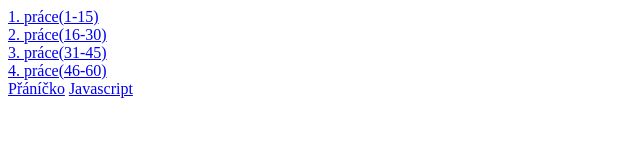
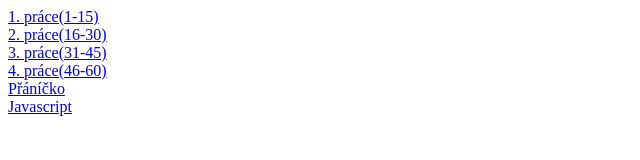
Before and after one commit to SkrblikKacenka/SkrblikKacenka.github.io, a plain HTML site: page index.html in a window 1280 px wide. Shown: the whole page, without its empty margins (0-640 px from the left). Drawn offline with Linux system fonts and the light colour scheme.

Commit message:
javascript

```diff
--- a/index.html
+++ b/index.html
@@ -11,6 +11,6 @@
         <a href="http://SkrblikKacenka.github.io/html16-30.html">2. práce(16-30)</a></br>
         <a href="http://SkrblikKacenka.github.io/html31-45.html">3. práce(31-45)</a></br>
         <a href="http://SkrblikKacenka.github.io/html46-60.html">4. práce(46-60)</a></br>
-        <a href="http://SkrblikKacenka.github.io/pranicko.html">Přáníčko</a>
+        <a href="http://SkrblikKacenka.github.io/pranicko.html">Přáníčko</a><br>
         <a href="http://SkrblikKacenka.github.io/javascript1.html">Javascript</a>
     </body>
```
